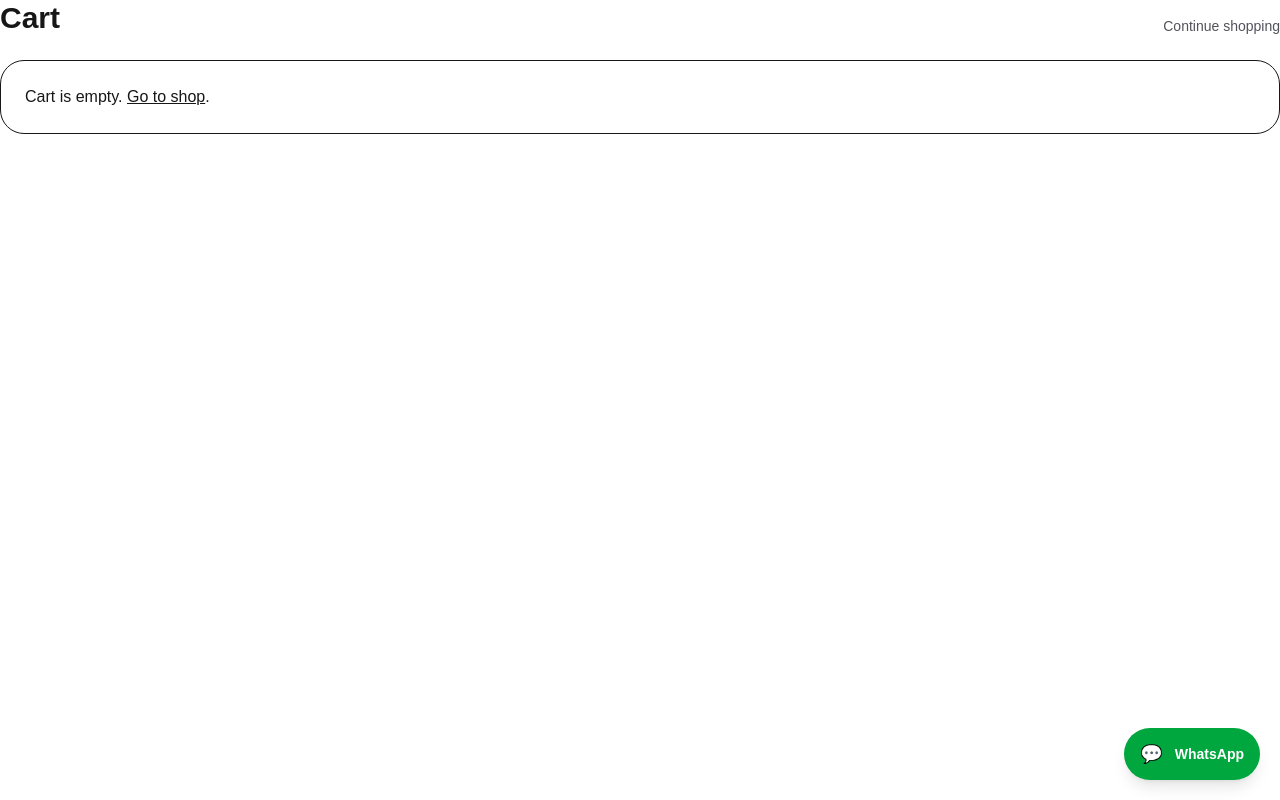
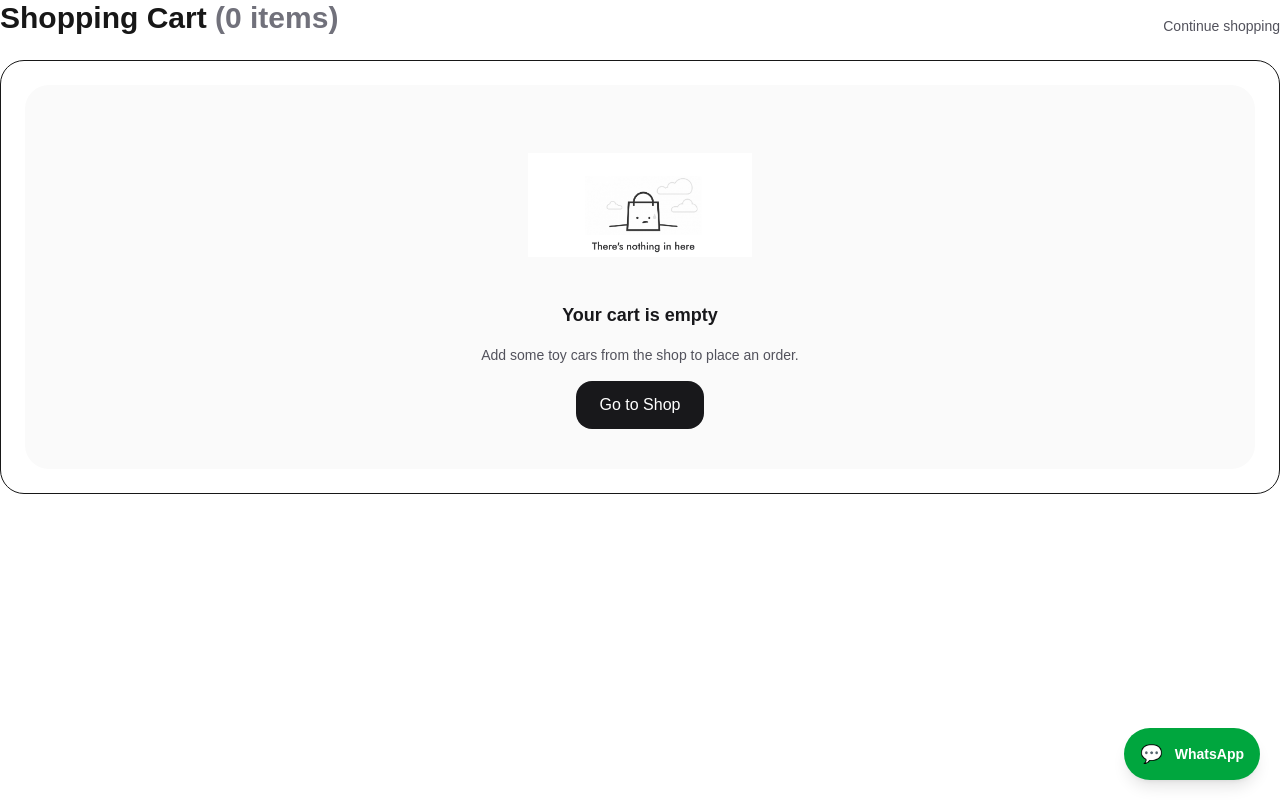
Before and after one commit to hmfahim0/buraqgo-store, a Next.js app: page /cart in a window 1280 px wide. Built offline with nearby package versions, Linux system fonts and the light colour scheme.

Commit message:
Cart empty state design

```diff
--- a/app/cart/page.tsx
+++ b/app/cart/page.tsx
@@ -1,5 +1,6 @@
 "use client";
 
+import Image from "next/image";
 import Link from "next/link";
 import { useEffect, useMemo, useState } from "react";
 import { products } from "../../data/products";
@@ -40,23 +41,51 @@ export default function CartPage() {
 
   return (
     <div className="space-y-6">
+      {/* Header */}
       <div className="flex items-end justify-between">
-        <h1 className="text-3xl font-black">Cart</h1>
+        <h1 className="text-3xl font-black">
+          Shopping Cart{" "}
+          <span className="text-zinc-500">({items.length} items)</span>
+        </h1>
+
         <Link href="/shop" className="text-sm text-zinc-600 hover:underline">
           Continue shopping
         </Link>
       </div>
 
+      {/* Empty State */}
       {items.length === 0 ? (
-        <div className="rounded-3xl border p-6">
-          Cart is empty.{" "}
-          <Link className="underline" href="/shop">
-            Go to shop
-          </Link>
-          .
+        <div className="rounded-3xl border bg-white p-6">
+          <div className="rounded-3xl bg-zinc-50 p-10 flex items-center justify-center">
+            <div className="text-center space-y-4">
+              <div className="mx-auto relative h-40 w-56">
+                <Image
+                  src="/cart/empty.png"
+                  alt="Empty cart"
+                  fill
+                  className="object-contain"
+                />
+              </div>
+
+              <div className="text-lg font-semibold text-zinc-900">
+                Your cart is empty
+              </div>
+              <div className="text-sm text-zinc-600">
+                Add some toy cars from the shop to place an order.
+              </div>
+
+              <Link
+                href="/shop"
+                className="inline-block rounded-2xl bg-zinc-900 px-6 py-3 text-white hover:bg-zinc-800"
+              >
+                Go to Shop
+              </Link>
+            </div>
+          </div>
         </div>
       ) : (
         <>
+          {/* Items */}
           <div className="rounded-3xl border p-4 space-y-3">
             {items.map((i) => (
               <div
@@ -91,6 +120,7 @@ export default function CartPage() {
             ))}
           </div>
 
+          {/* Summary */}
           <div className="rounded-3xl border p-6 space-y-3">
             <div className="flex items-center justify-between text-sm text-zinc-600">
               <span>Subtotal</span>
```
Also changed, not shown: public/cart/empty.png (added).
